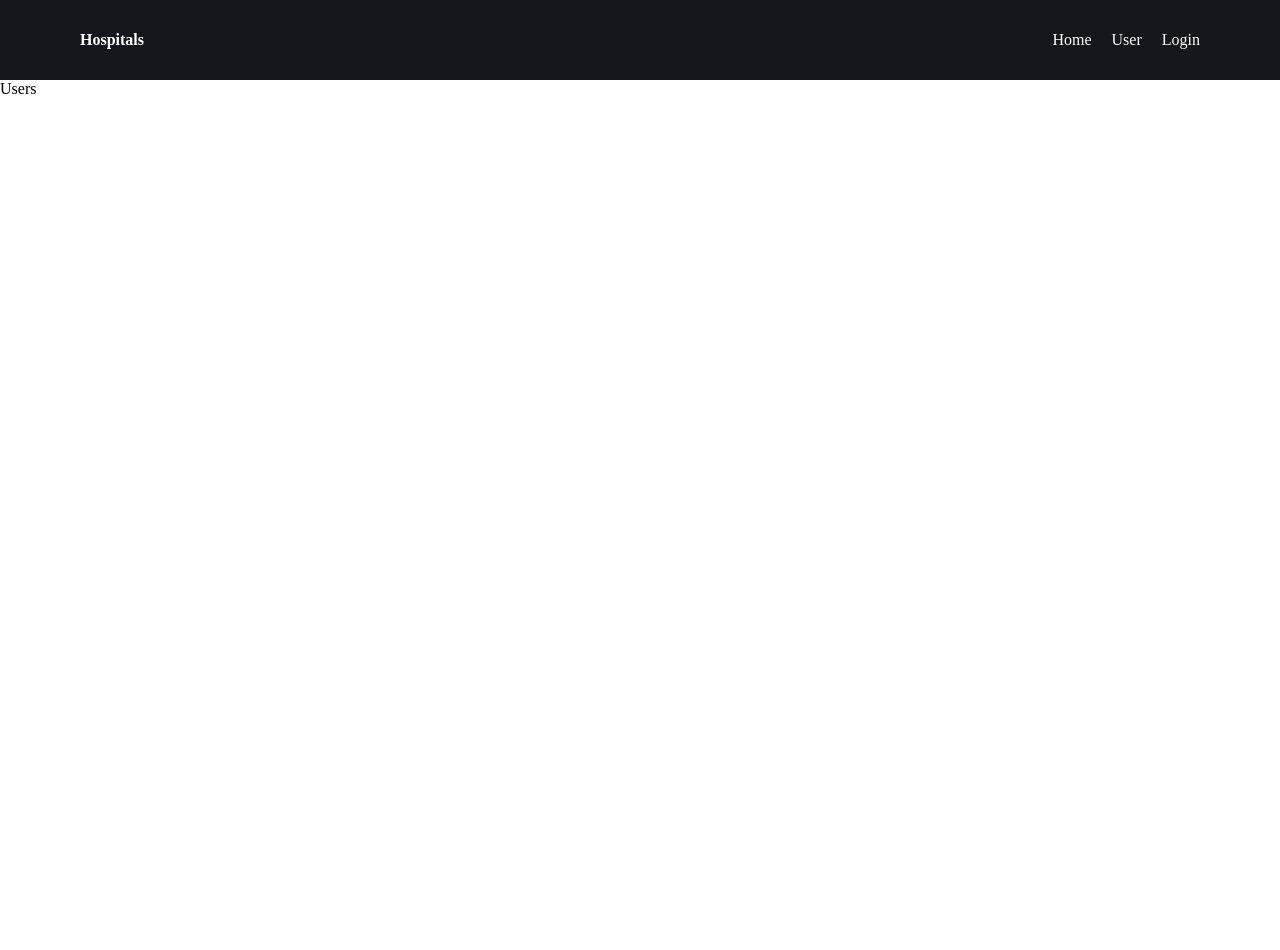
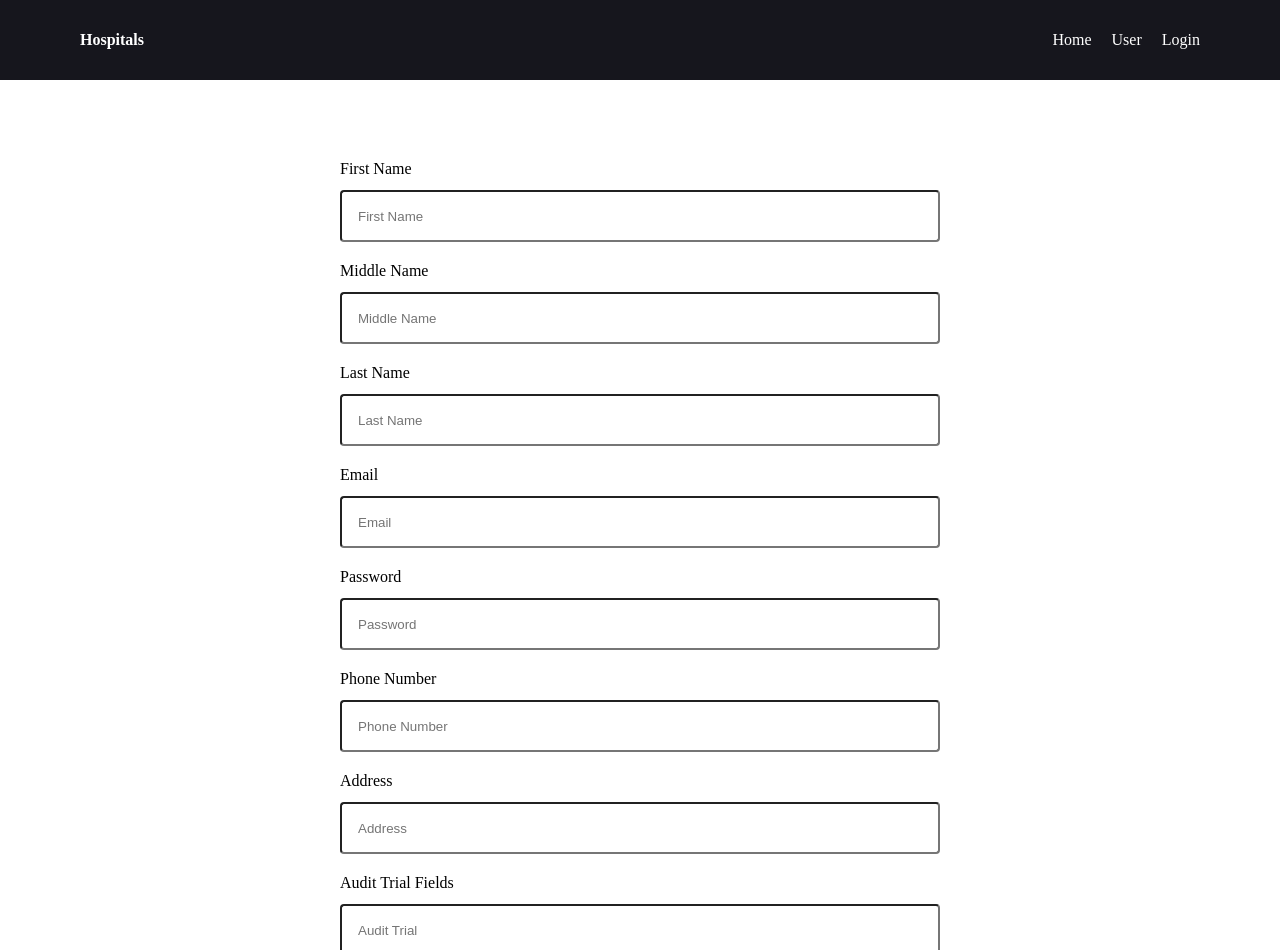
Before and after one commit to ArslanZafarr/react-hospital-app, a React (Vite) app: page /users in a window 1280 px wide. Shown: the top 950 px of the page. Before the commit the page ends 800 px from the top, so only its background shows below. Built offline with nearby package versions, Linux system fonts and the light colour scheme.

Commit message:
add user register form

```diff
--- /dev/null
+++ b/src/components/Users/UserRegister/UserRegister.css
@@ -0,0 +1,29 @@
+.user-register-section {
+  display: flex;
+  justify-content: center;
+  padding: 80px 0;
+}
+
+.user-register-form {
+  width: 600px;
+  display: flex;
+  flex-direction: column;
+  gap: 20px;
+}
+
+.user-form-input-controls {
+  display: flex;
+  flex-direction: column;
+  gap: 12px;
+}
+
+.user-form-input-controls input {
+  height: 48px;
+  border-radius: 4px;
+  padding: 0 16px;
+}
+
+.register-btn {
+  height: 48px;
+  border-radius: 4px;
+}
--- /dev/null
+++ b/src/components/Users/UserRegister/UserRegister.jsx
@@ -0,0 +1,58 @@
+import React from 'react'
+import "../UserRegister/UserRegister.css"
+const UserRegister = () => {
+    return (
+        <>
+            <section className='user-register-section'>
+                <form className='user-register-form'>
+                    <div className='user-form-input-controls'>
+                        <label htmlFor="firstName">First Name</label>
+                        <input type="text" placeholder='First Name' />
+                    </div>
+
+                    <div className='user-form-input-controls'>
+                        <label htmlFor="firstName">Middle Name</label>
+                        <input type="text" placeholder='Middle Name' />
+                    </div>
+                    <div className='user-form-input-controls'>
+                        <label htmlFor="firstName">Last Name</label>
+                        <input type="text" placeholder='Last Name' />
+                    </div>
+                    <div className='user-form-input-controls'>
+                        <label htmlFor="firstName">Email</label>
+                        <input type="email" placeholder='Email' />
+                    </div>
+
+                    <div className='user-form-input-controls'>
+                        <label htmlFor="firstName">Password</label>
+                        <input type="password" placeholder='Password' />
+                    </div>
+
+                    <div className='user-form-input-controls'>
+                        <label htmlFor="firstName">Phone Number</label>
+                        <input type="number" placeholder='Phone Number' />
+                    </div>
+
+
+                    <div className='user-form-input-controls'>
+                        <label htmlFor="firstName">Address</label>
+                        <input type="text" placeholder='Address' />
+                    </div>
+
+
+                    <div className='user-form-input-controls'>
+                        <label htmlFor="firstName">Audit Trial Fields</label>
+                        <input type="text" placeholder='Audit Trial' />
+                    </div>
+
+                    <button className='register-btn' type='submit'>Register</button>
+
+                </form>
+            </section>
+
+        </>
+
+    )
+}
+
+export default UserRegister
--- /dev/null
+++ b/src/pages/Users/Users.css
@@ -0,0 +1,3 @@
+.users-container {
+  margin: 0 80px;
+}
--- a/src/pages/Users/Users.jsx
+++ b/src/pages/Users/Users.jsx
@@ -1,8 +1,16 @@
 import React from 'react'
-
+import UserRegister from '../../components/Users/UserRegister/UserRegister'
+import "../Users/Users.css"
 const Users = () => {
     return (
-        <div>Users</div>
+        <>
+            <section>
+                <div className='users-container'>
+                    <UserRegister />
+
+                </div>
+            </section>
+        </>
     )
 }
 
```
